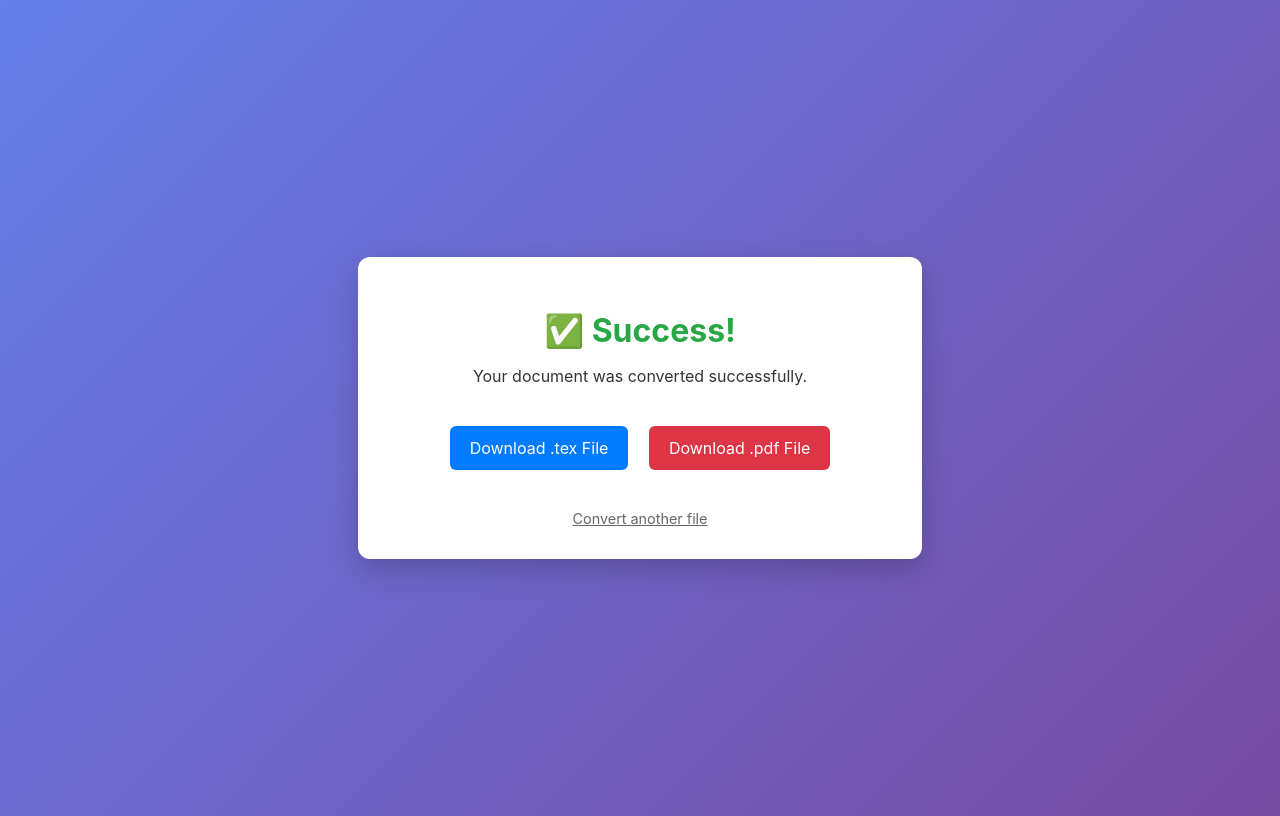
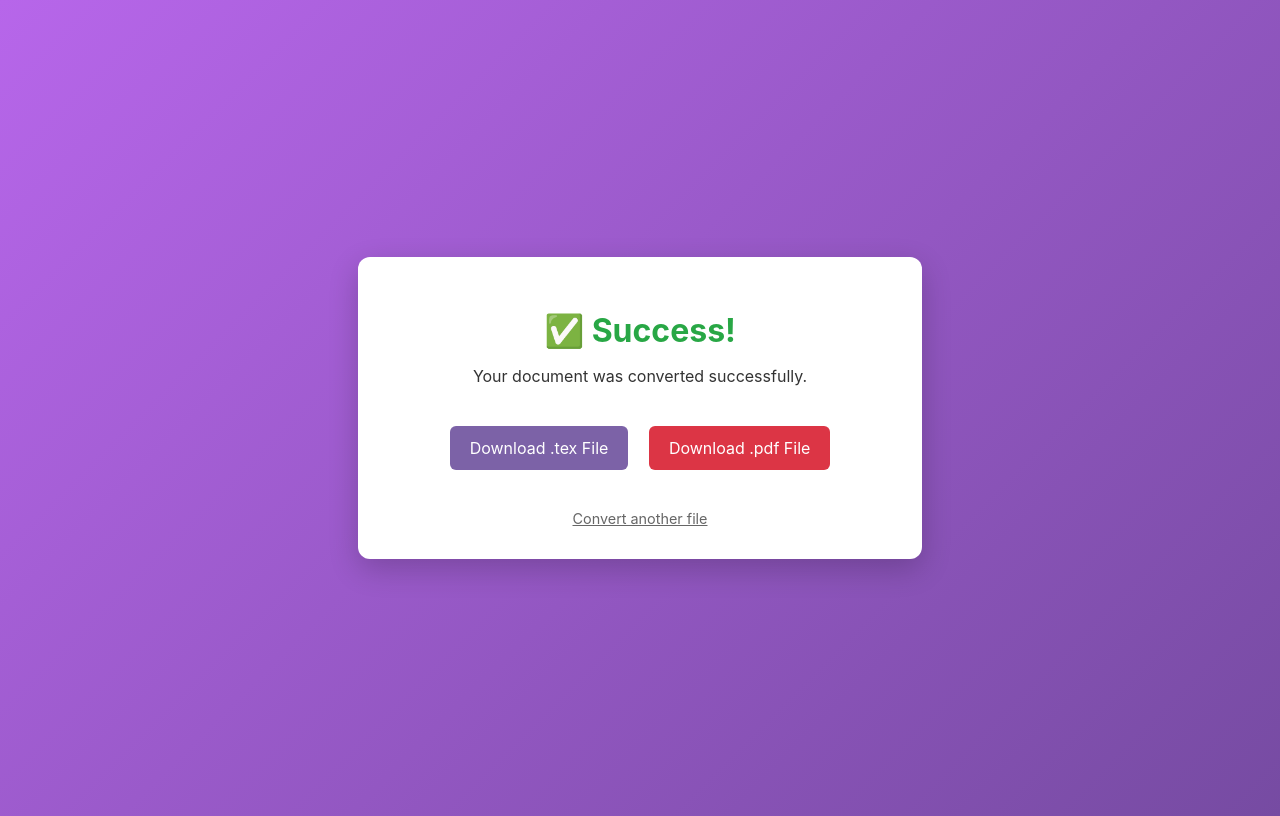
Before and after one commit to achudnova/LittleTex, a Flask app: page /results/1 in a window 1280 px wide. Run offline with Flask 3, Linux system fonts and the light colour scheme; some libraries are stand-ins or nearby versions.

Commit message:
style: update btn colors

```diff
--- a/web/templates/index.html
+++ b/web/templates/index.html
@@ -10,7 +10,7 @@
 
         body {
             font-family: -apple-system, BlinkMacSystemFont, 'Segoe UI', Roboto, sans-serif;
-            background: linear-gradient(135deg, #667eea 0%, #764ba2 100%);
+            background: linear-gradient(135deg, #b766eaff 0%, #764ba2 100%);
             min-height: 100vh;
             display: flex;
             align-items: center;
--- a/web/templates/results.html
+++ b/web/templates/results.html
@@ -4,12 +4,12 @@
     <meta charset="UTF-8">
     <title>Conversion Complete!</title>
     <style>
-        body { font-family: -apple-system, BlinkMacSystemFont, 'Segoe UI', Roboto, sans-serif; background: linear-gradient(135deg, #667eea 0%, #764ba2 100%); min-height: 100vh; display: flex; align-items: center; justify-content: center; }
+        body { font-family: -apple-system, BlinkMacSystemFont, 'Segoe UI', Roboto, sans-serif; background: linear-gradient(135deg, #b766eaff 0%, #764ba2 100%); min-height: 100vh; display: flex; align-items: center; justify-content: center; }
         .container { background: white; padding: 2rem; border-radius: 12px; box-shadow: 0 10px 30px rgba(0,0,0,0.2); max-width: 500px; width: 90%; text-align: center; }
         h1 { color: #28a745; margin-bottom: 1rem; }
         p { color: #333; margin-bottom: 2rem; }
         .download-btn { display: inline-block; text-decoration: none; color: white; padding: 12px 20px; border-radius: 6px; margin: 0.5rem; transition: transform 0.2s ease; }
-        .tex-btn { background-color: #007bff; }
+        .tex-btn { background-color: #7c62a7ff; }
         .pdf-btn { background-color: #dc3545; }
         .download-btn:hover { transform: translateY(-2px); }
         .back-link { display: block; margin-top: 2rem; color: #666; font-size: 0.9rem; }
```
